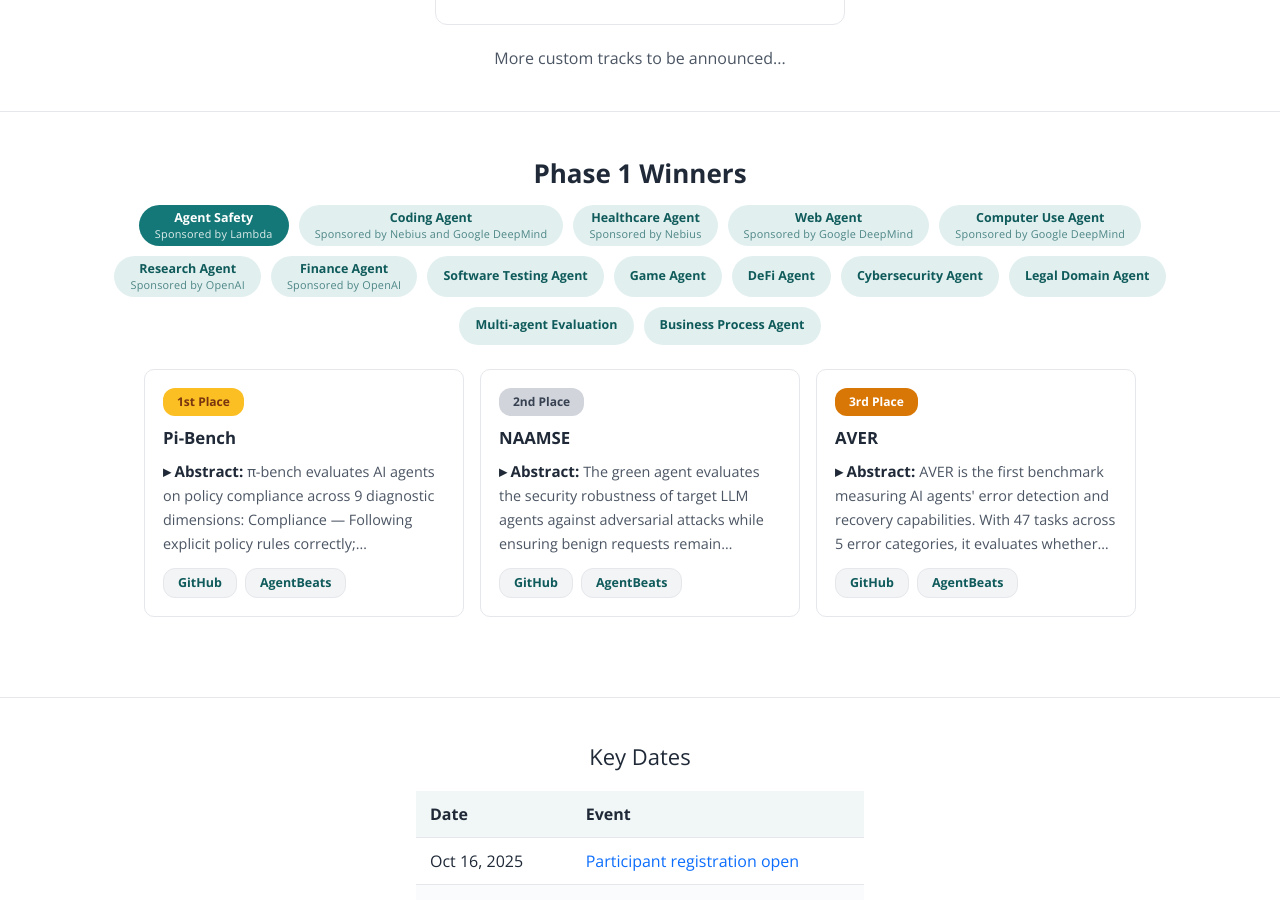
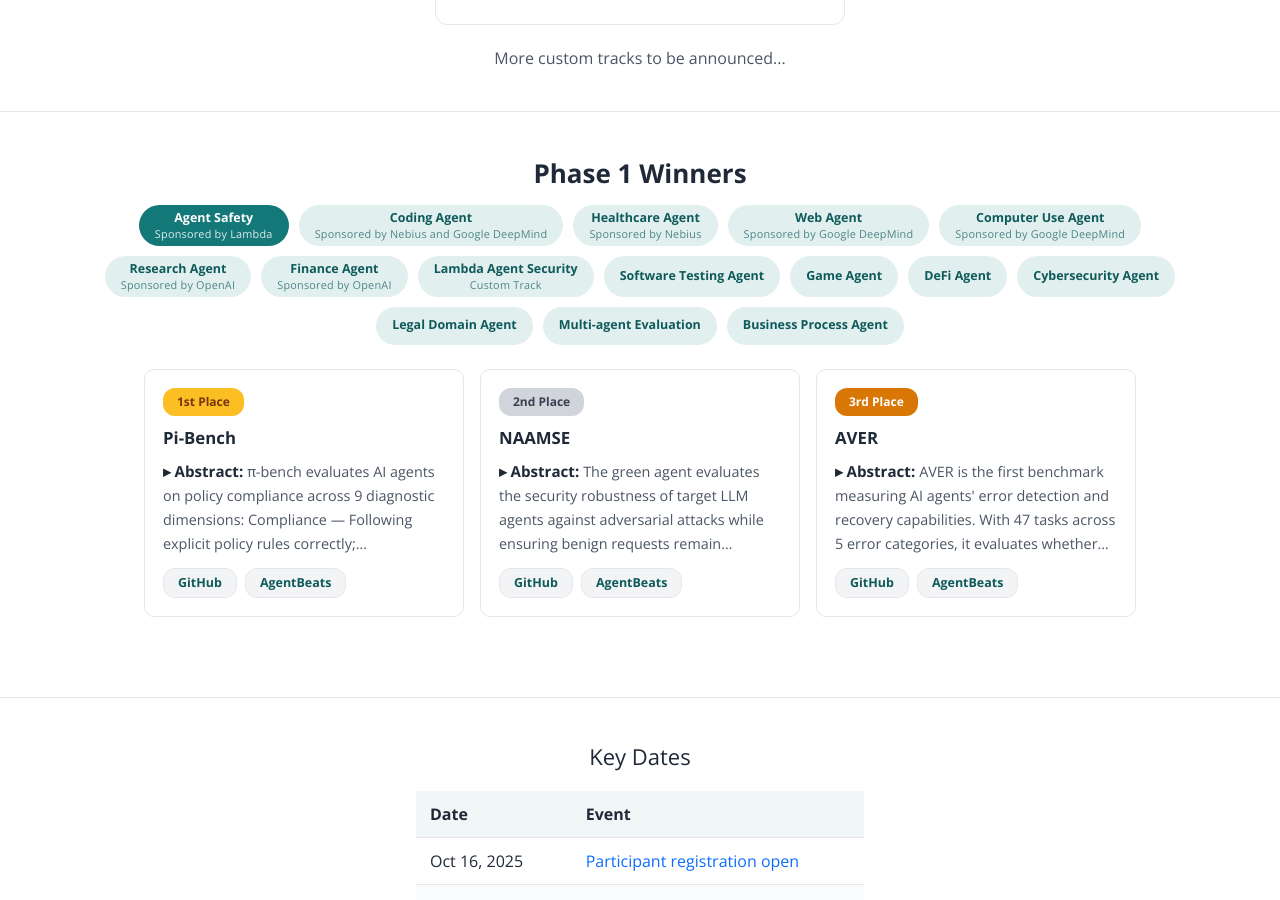
Before and after one commit to rdi-berkeley/rdi-berkeley.github.io, a Jekyll site: the page agentx-agentbeats.html, which Jekyll copies as it is, in a window 1280 px wide and 900 px high, scrolled down 7016 px. Built offline with Jekyll 4.4.1, drawn with Linux system fonts in a browser that asks for light colours.

Commit message:
agentx-agentbeats: Lambda track winners

```diff
--- a/agentx-agentbeats.html
+++ b/agentx-agentbeats.html
@@ -890,13 +890,14 @@
           <span class="wtab" onclick="wShowTab(4)">Computer Use Agent<span class="wtab-sponsor">Sponsored by Google DeepMind</span></span>
           <span class="wtab" onclick="wShowTab(5)">Research Agent<span class="wtab-sponsor">Sponsored by OpenAI</span></span>
           <span class="wtab" onclick="wShowTab(6)">Finance Agent<span class="wtab-sponsor">Sponsored by OpenAI</span></span>
-          <span class="wtab" onclick="wShowTab(7)">Software Testing Agent</span>
-          <span class="wtab" onclick="wShowTab(8)">Game Agent</span>
-          <span class="wtab" onclick="wShowTab(9)">DeFi Agent</span>
-          <span class="wtab" onclick="wShowTab(10)">Cybersecurity Agent</span>
-          <span class="wtab" onclick="wShowTab(11)">Legal Domain Agent</span>
-          <span class="wtab" onclick="wShowTab(12)">Multi-agent Evaluation</span>
-          <span class="wtab" onclick="wShowTab(13)">Business Process Agent</span>
+          <span class="wtab" onclick="wShowTab(7)">Lambda Agent Security<span class="wtab-sponsor">Custom Track</span></span>
+          <span class="wtab" onclick="wShowTab(8)">Software Testing Agent</span>
+          <span class="wtab" onclick="wShowTab(9)">Game Agent</span>
+          <span class="wtab" onclick="wShowTab(10)">DeFi Agent</span>
+          <span class="wtab" onclick="wShowTab(11)">Cybersecurity Agent</span>
+          <span class="wtab" onclick="wShowTab(12)">Legal Domain Agent</span>
+          <span class="wtab" onclick="wShowTab(13)">Multi-agent Evaluation</span>
+          <span class="wtab" onclick="wShowTab(14)">Business Process Agent</span>
         </div>
 
 <!-- Agent Safety -->
@@ -1101,6 +1102,32 @@
           </div>
 
         </div><!-- /Finance -->
+
+        <div class="winner-container">
+          <div class="winner-cards">
+            <div class="winner-card">
+              <span class="placement placement-1">1st Place</span>
+              <h4>secninjas</h4>
+              <div class="links">
+                <a href="https://github.com/bullhacks3/agentbeats-lambda/" target="_blank">GitHub</a>
+              </div>
+            </div>
+            <div class="winner-card">
+              <span class="placement placement-2">2nd Place</span>
+              <h4>Humane Agents</h4>
+              <div class="links">
+                <a href="https://github.com/Juanalbertw/agentbeats-lambda/" target="_blank">GitHub</a>
+              </div>
+            </div>
+            <div class="winner-card">
+              <span class="placement placement-3">3rd Place</span>
+              <h4>heretolearn</h4>
+              <div class="links">
+                <a href="https://github.com/KaiquanMah/agentbeats-lambda" target="_blank">GitHub</a>
+              </div>
+            </div>
+          </div>
+        </div><!-- /Lambda Agent Security -->
 
         <div class="winner-container">
           <div class="winner-cards">
```
